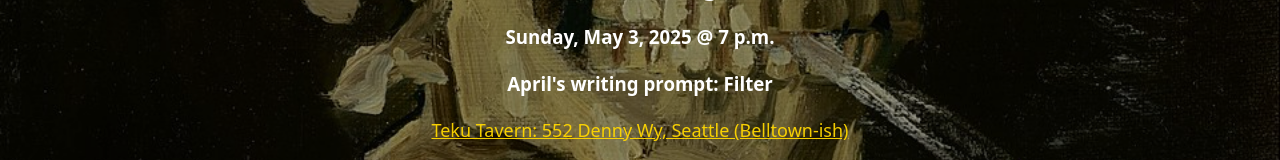
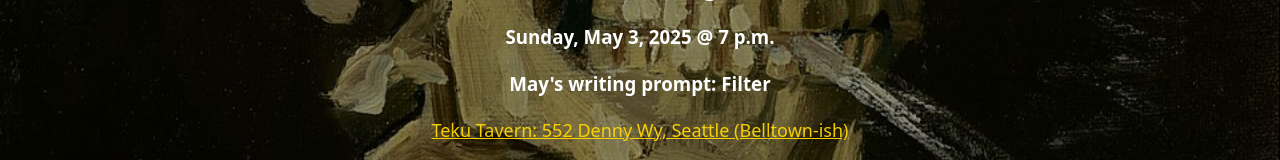
Before and after one commit to highsilkhat/toxic-poetry-club, a React (Vite) app: page / in a window 1280 px wide. Shown: the part 396-556 px from the top of the page. Built offline with nearby package versions, Linux system fonts and the light colour scheme.

Commit message:
updating tag text

```diff
--- a/src/components/Home.jsx
+++ b/src/components/Home.jsx
@@ -11,7 +11,7 @@ export default function Home() {
 
             <h3>Sunday, May 3, 2025 @ 7 p.m.</h3>
 
-            <h3>April's writing prompt: Filter</h3>
+            <h3>May's writing prompt: Filter</h3>
 
             <p>
                 <a
```
